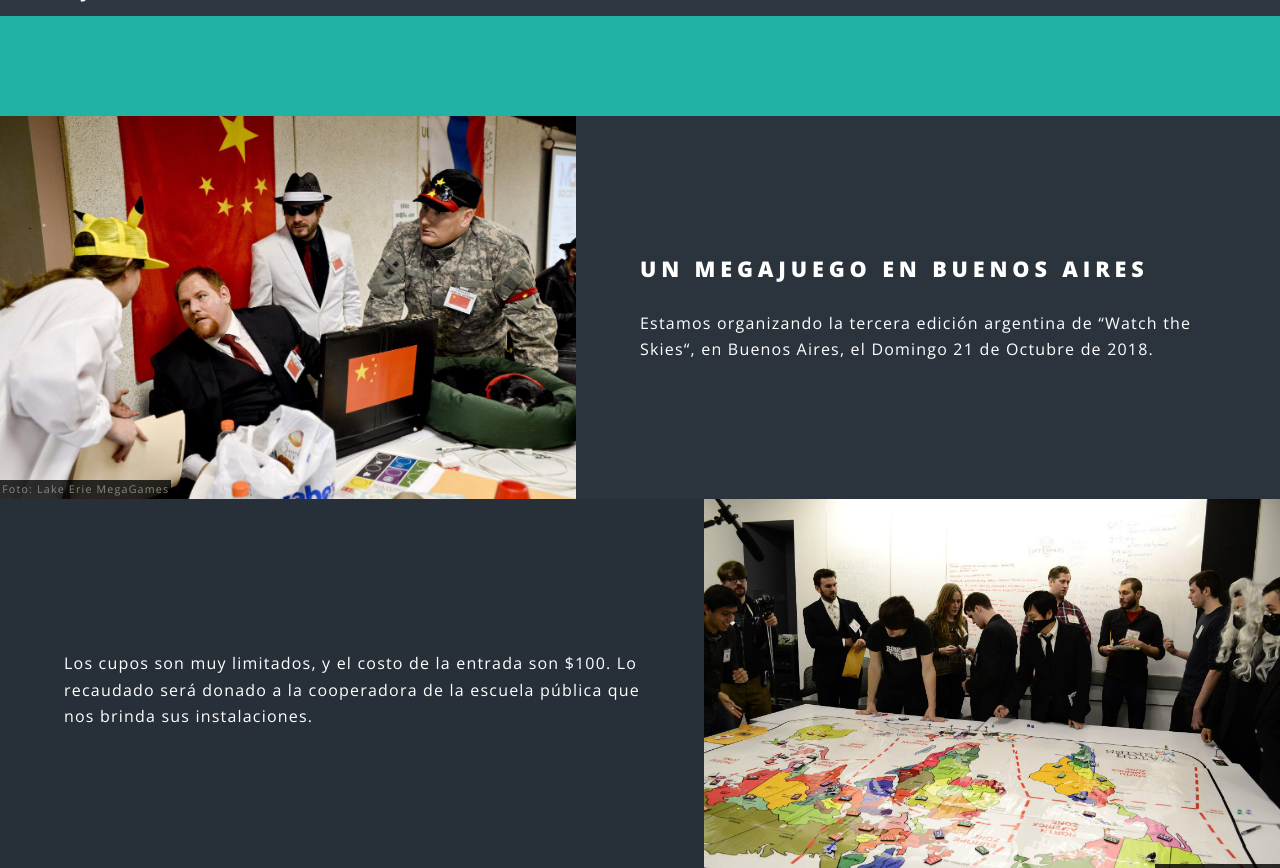
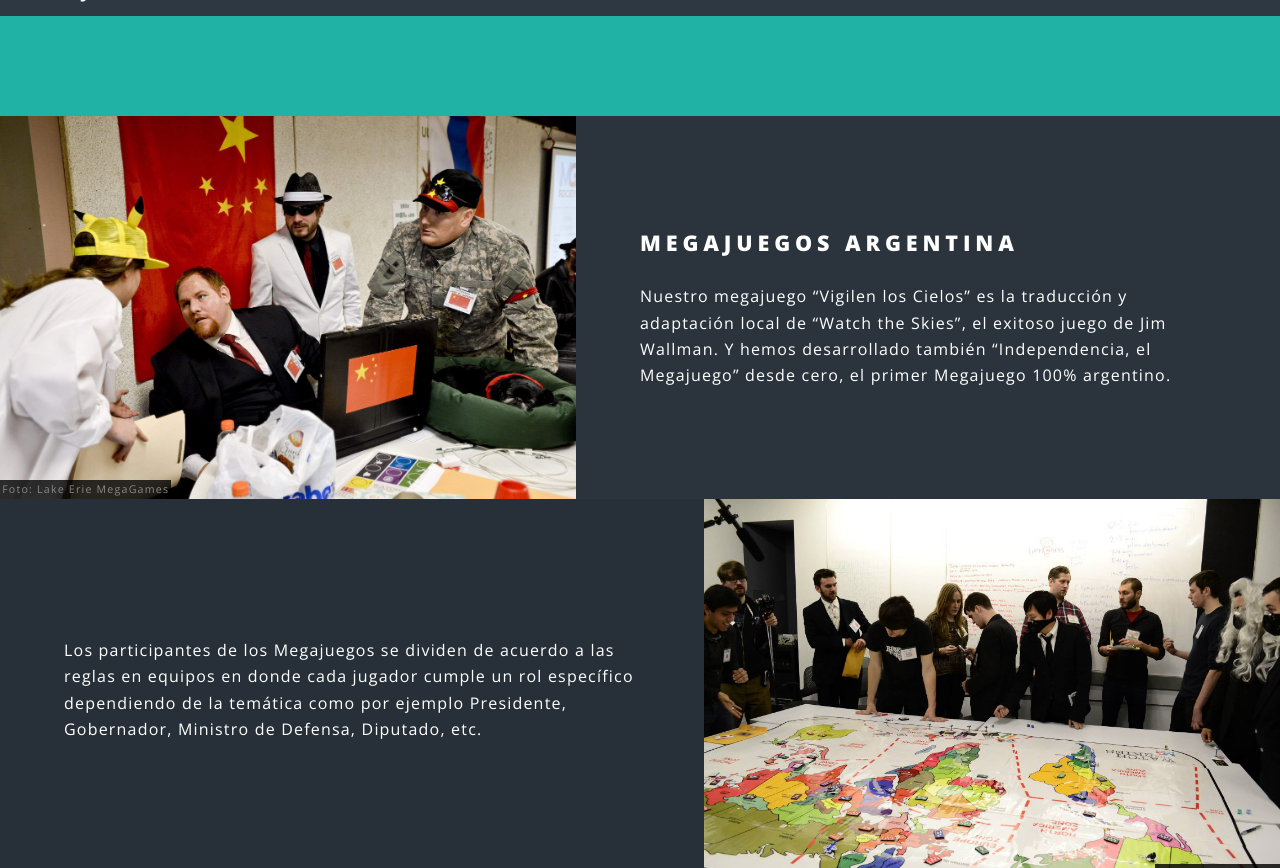
Before and after one commit to megajuegos/megajuegos.github.io, a Jekyll site: the page built from index.html, in a window 1280 px wide and 900 px high, scrolled down 1701 px, cut to the strip 32-900 px from the top of the window. Built offline with Jekyll 4.4.1, drawn with Linux system fonts in a browser that asks for light colours; some of the changed text lies outside the part shown.

Commit message:
Cambiando textos para que la página sea menos específica de VLC y menos específica de un sólo evento. Y agregado Independencia

```diff
--- a/_config.yml
+++ b/_config.yml
@@ -6,7 +6,7 @@ title: Megajuegos
 description: |
   Un juego de tablero,
   mezcla de Estrategia, Diplomacia y Negociación,
-  para 50 jugadores simultáneos.
+  para 50 o más jugadores simultáneos.
 owner: Megajuegos Argentina # or company name
 first_published: 2016 # if migrating another site, the year of your first publish
 email: megajuegos@protocultura.net
--- a/index.html
+++ b/index.html
@@ -39,16 +39,8 @@ layout: landing
 								<span class="attrib izquierda">Foto: Lake Erie MegaGames</span>
 							</div>
 							<div class="content">
-								<h2>Un megajuego en Buenos Aires</h2>
-								<p>Estamos organizando la tercera edición argentina
-								de “Watch the Skies“,
-								en Buenos Aires, el Domingo 21 de Octubre de 2018.
-{% comment %}
-	que tendrá lugar durante
-	“Jugando en el Cultural #10“, el Sábado 9 de Septiembre de 2017,
-	desde las 13hs en el Centro Cultural San Martín,
-	en la Ciudad de Buenos Aires.
-{% endcomment %}
+								<h2>Megajuegos Argentina</h2>
+								<p>Nuestro megajuego “Vigilen los Cielos” es la traducción y adaptación local de “Watch the Skies”, el exitoso juego de Jim Wallman. Y hemos desarrollado también “Independencia, el Megajuego” desde cero, el primer Megajuego 100% argentino.
 								</p>
 							</div>
 						</section>
@@ -58,8 +50,7 @@ layout: landing
 								<span class="attrib derecha">Foto: PAX East 2015</span>
 							</div>
 							<div class="content">
-								<p>Los cupos son muy limitados, y el costo de la entrada son $100.
-								 Lo recaudado será donado a la cooperadora de la escuela pública que nos brinda sus instalaciones.
+								<p>Los participantes de los Megajuegos se dividen de acuerdo a las reglas en equipos en donde cada jugador cumple un rol específico dependiendo de la temática como por ejemplo Presidente, Gobernador, Ministro de Defensa, Diputado, etc.
 								</p>
 							</div>
 						</section>
@@ -69,12 +60,10 @@ layout: landing
 								<span class="attrib izquierda">Foto: WTS2, Megagame Makers</span>
 							</div>
 							<div class="content">
-								<p>Unas semanas antes del evento estaremos haciendo unas transmisiones por Youtube
-								para que los jugadores conozcan el reglamento de antemano, y puedan sacarse todas
-								las dudas sobre la mecánica del juego.
+								<p>La acción transcurre en turnos de tiempo fijo con dos fases. En una fase desarrollan su actividad específica del rol que cumplen y en la otra fase se reúnen con su equipo para intercambiar información y diseñar estrategias a seguir.
 								</p>
 								<p>
-								El manual para equipos humanos puede <a href="https://drive.google.com/file/d/0B3CzPTbMxkfoMUxpN0oxeHZSUGM/view?usp=sharing">descargarse aquí</a>.
+								Como ejemplo, el manual para equipos humanos de “Vigilen los Cielos” puede <a href="https://drive.google.com/file/d/0B3CzPTbMxkfoMUxpN0oxeHZSUGM/view?usp=sharing">descargarse aquí</a>.
 								</p>
 							</div>
 						</section>
@@ -85,12 +74,24 @@ layout: landing
 							</div>
 							<div class="content">
 								<p>
-								Cada equipo estará compuesto por un Presidente, un Canciller, un Ministro de Ciencia
-								y un Jefe Militar.
+								A medida que los equipos estén completos, pondremos en contacto a sus integrantes para que vayan planeando su estrategia de antemano.
+								</p>
+							</div>
+						</section>
+						<section class="spotlight">
+							<div class="image">
+								<img src="images/pic02.jpg" alt="" />
+								<span class="attrib izquierda">Foto: PAX East 2015</span>
+							</div>
+							<div class="content">
+								<p>
+								Aceptamos invitaciones para llevar los Megajuegos a diferentes espacios, teniendo en cuenta que los mismos deben cumplir con algunos requisitos mínimos de lugar e instalaciones.
 								</p>
 								<p>
-								A medida que los equipos estén completos, pondremos en contacto a sus integrantes para
-								que vayan planeando su estrategia de antemano.
+								Lo recaudado es utilizado para solventar los costos de llevar adelante los Megajuegos y para desarrollar nuevos Megajuegos.
+								</p>
+								<p>
+							  También dedicamos parte de la recaudación para colaborar con las Cooperadoras de las escuelas públicas y clubes que nos reciben.
 								</p>
 							</div>
 						</section>
```
